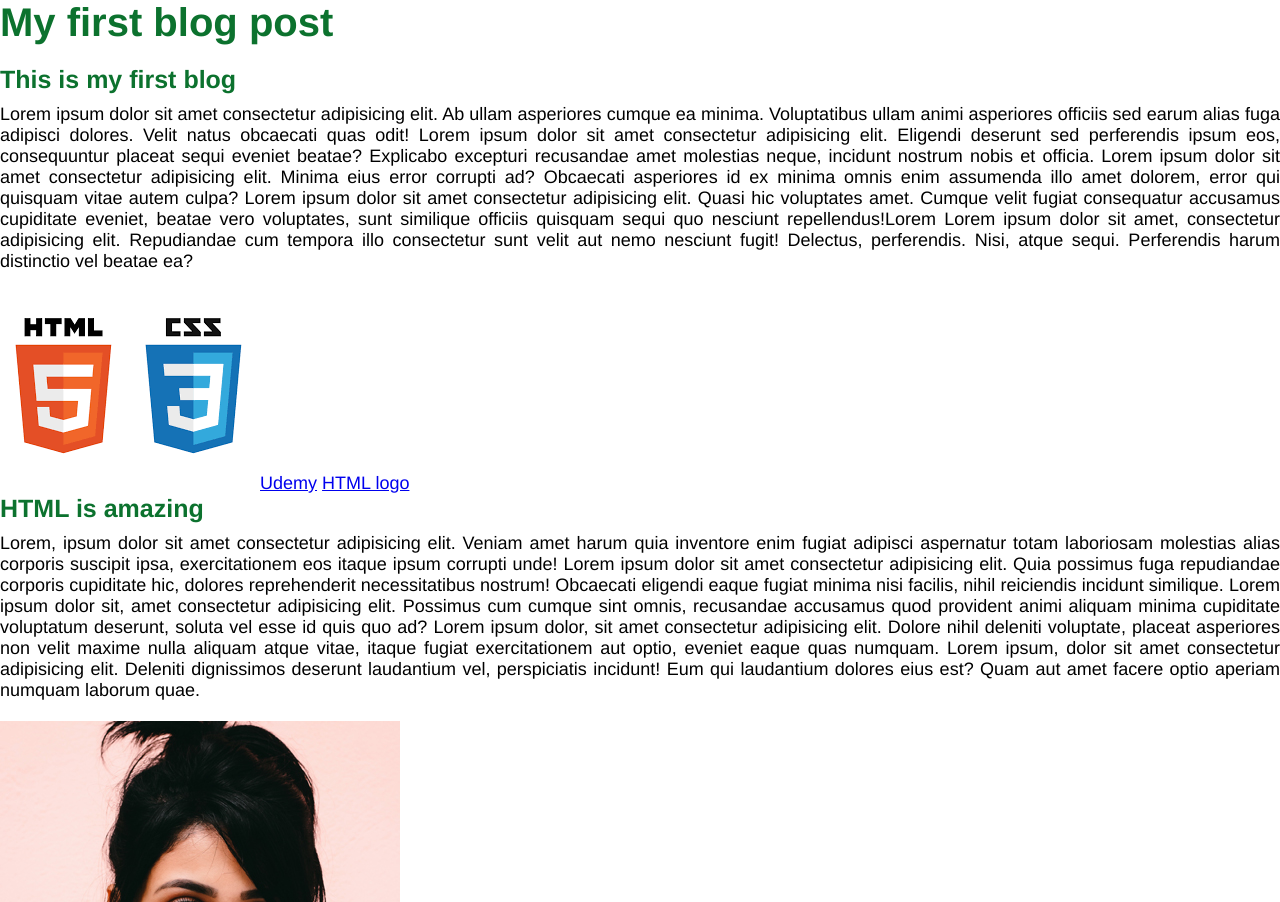
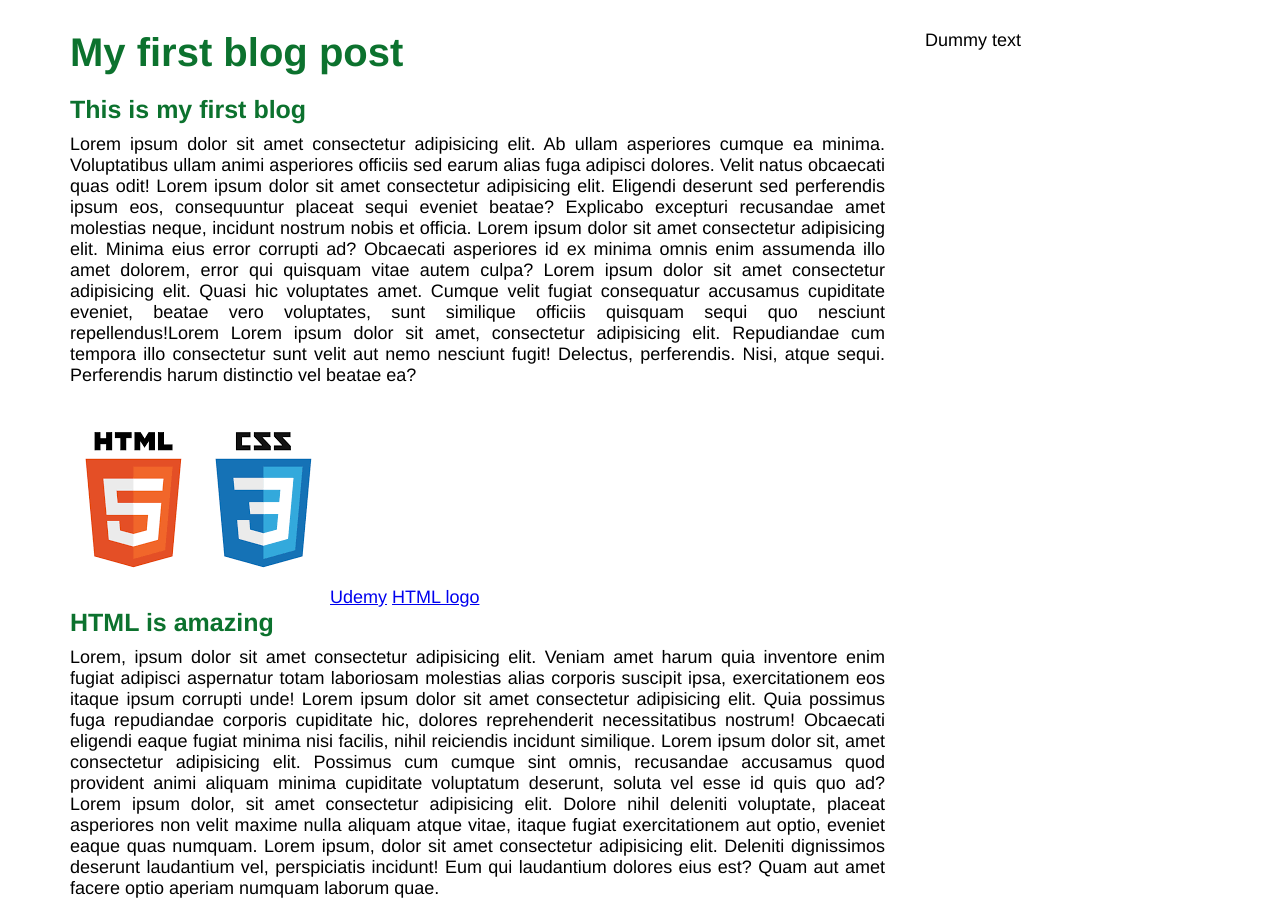
Before and after one commit to Imtiaze/Build-Responsive-Real-World-Websites-with-HTML5-and-CSS3, a plain HTML site: page index.html in a window 1280 px wide. Shown: the top 902 px of the page. Drawn offline with Linux system fonts and the light colour scheme.

Commit message:
float clear fix border marging

```diff
--- a/index.html
+++ b/index.html
@@ -1,5 +1,6 @@
 <!DOCTYPE html>
 <html lang="en">
+
 <head>
 	<meta charset="UTF-8">
 	<meta http-equiv="X-UA-Compatible" content="IE=edge">
@@ -7,28 +8,68 @@
 	<title>Document</title>
 	<link rel="stylesheet" type="text/css" href="style.css">
 </head>
+
 <body>
+	<div class="container">
+		<div class="blog-post">
 			<h1>My first blog post</h1>
 			<h2>This is my first blog</h2>
 			<p class="main-text">
-		Lorem ipsum dolor sit amet consectetur adipisicing elit. Ab ullam asperiores cumque ea minima. Voluptatibus ullam animi asperiores officiis sed earum alias fuga adipisci dolores. Velit natus obcaecati quas odit!
-		Lorem ipsum dolor sit amet consectetur adipisicing elit. Eligendi deserunt sed perferendis ipsum eos, consequuntur placeat sequi eveniet beatae? Explicabo excepturi recusandae amet molestias neque, incidunt nostrum nobis et officia.
-		Lorem ipsum dolor sit amet consectetur adipisicing elit. Minima eius error corrupti ad? Obcaecati asperiores id ex minima omnis enim assumenda illo amet dolorem, error qui quisquam vitae autem culpa?
-		Lorem ipsum dolor sit amet consectetur adipisicing elit. Quasi hic voluptates amet. Cumque velit fugiat consequatur accusamus cupiditate eveniet, beatae vero voluptates, sunt similique officiis quisquam sequi quo nesciunt repellendus!Lorem
-		Lorem ipsum dolor sit amet, consectetur adipisicing elit. Repudiandae cum tempora illo consectetur sunt velit aut nemo nesciunt fugit! Delectus, perferendis. Nisi, atque sequi. Perferendis harum distinctio vel beatae ea?
+				Lorem ipsum dolor sit amet consectetur adipisicing elit. Ab ullam asperiores cumque ea minima.
+				Voluptatibus
+				ullam animi asperiores officiis sed earum alias fuga adipisci dolores. Velit natus obcaecati quas odit!
+				Lorem ipsum dolor sit amet consectetur adipisicing elit. Eligendi deserunt sed perferendis ipsum eos,
+				consequuntur placeat sequi eveniet beatae? Explicabo excepturi recusandae amet molestias neque, incidunt
+				nostrum nobis et officia.
+				Lorem ipsum dolor sit amet consectetur adipisicing elit. Minima eius error corrupti ad? Obcaecati
+				asperiores
+				id ex minima omnis enim assumenda illo amet dolorem, error qui quisquam vitae autem culpa?
+				Lorem ipsum dolor sit amet consectetur adipisicing elit. Quasi hic voluptates amet. Cumque velit fugiat
+				consequatur accusamus cupiditate eveniet, beatae vero voluptates, sunt similique officiis quisquam sequi
+				quo
+				nesciunt repellendus!Lorem
+				Lorem ipsum dolor sit amet, consectetur adipisicing elit. Repudiandae cum tempora illo consectetur sunt
+				velit aut nemo nesciunt fugit! Delectus, perferendis. Nisi, atque sequi. Perferendis harum distinctio
+				vel
+				beatae ea?
 			</p>
-	<img src="logo.png" alt="The HTML 5 logo">	<a href="http://udemy.com" target="_blank">Udemy</a>
+			<img src="logo.png" alt="The HTML 5 logo"> <a href="http://udemy.com" target="_blank">Udemy</a>
 			<a href="logo.png">HTML logo</a>
 			<h2>HTML is amazing</h2>
 			<p class="main-text">
-		Lorem, ipsum dolor sit amet consectetur adipisicing elit. Veniam amet harum quia inventore enim fugiat adipisci aspernatur totam laboriosam molestias alias corporis suscipit ipsa, exercitationem eos itaque ipsum corrupti unde!
-		Lorem ipsum dolor sit amet consectetur adipisicing elit. Quia possimus fuga repudiandae corporis cupiditate hic, dolores reprehenderit necessitatibus nostrum! Obcaecati eligendi eaque fugiat minima nisi facilis, nihil reiciendis incidunt similique.
-		Lorem ipsum dolor sit, amet consectetur adipisicing elit. Possimus cum cumque sint omnis, recusandae accusamus quod provident animi aliquam minima cupiditate voluptatum deserunt, soluta vel esse id quis quo ad?
-		Lorem ipsum dolor, sit amet consectetur adipisicing elit. Dolore nihil deleniti voluptate, placeat asperiores non velit maxime nulla aliquam atque vitae, itaque fugiat exercitationem aut optio, eveniet eaque quas numquam.
-		Lorem ipsum, dolor sit amet consectetur adipisicing elit. Deleniti dignissimos deserunt laudantium vel, perspiciatis incidunt! Eum qui laudantium dolores eius est? Quam aut amet facere optio aperiam numquam laborum quae.
+				Lorem, ipsum dolor sit amet consectetur adipisicing elit. Veniam amet harum quia inventore enim fugiat
+				adipisci aspernatur totam laboriosam molestias alias corporis suscipit ipsa, exercitationem eos itaque
+				ipsum
+				corrupti unde!
+				Lorem ipsum dolor sit amet consectetur adipisicing elit. Quia possimus fuga repudiandae corporis
+				cupiditate
+				hic, dolores reprehenderit necessitatibus nostrum! Obcaecati eligendi eaque fugiat minima nisi facilis,
+				nihil reiciendis incidunt similique.
+				Lorem ipsum dolor sit, amet consectetur adipisicing elit. Possimus cum cumque sint omnis, recusandae
+				accusamus quod provident animi aliquam minima cupiditate voluptatum deserunt, soluta vel esse id quis
+				quo
+				ad?
+				Lorem ipsum dolor, sit amet consectetur adipisicing elit. Dolore nihil deleniti voluptate, placeat
+				asperiores non velit maxime nulla aliquam atque vitae, itaque fugiat exercitationem aut optio, eveniet
+				eaque
+				quas numquam.
+				Lorem ipsum, dolor sit amet consectetur adipisicing elit. Deleniti dignissimos deserunt laudantium vel,
+				perspiciatis incidunt! Eum qui laudantium dolores eius est? Quam aut amet facere optio aperiam numquam
+				laborum quae.
 			</p>
+		</div>
 
+		<div class="other-posts">
+			Dummy text
+		</div>
+
+		<div class="clear-fix"></div>
+
+		<div class="author-box">
 			<img src="user.png" alt="This is the author photo">
 			<p class="author-text">Jacson Gonzalez</p>
+		</div>
+	</div>
 </body>
+
 </html>
--- a/style.css
+++ b/style.css
@@ -7,6 +7,13 @@
 body {
     font-family: Helvetica, Arial, sans-serif;
     font-size: 18px;
+}
+
+.clear-fix:after {
+    content: "";
+    display: table;
+    clear: both;
+
 }
 
 h1, h2 {
@@ -31,3 +38,24 @@ h2 {
 .author-text {
     font-size: 22px;
 }
+
+.container {
+    width: 1140px;
+    margin: 30px auto 0 auto;
+}
+
+.blog-post {
+    width: 75%;
+    float: left;
+    padding-right: 40px;
+}
+
+.other-posts {
+    width: 25%;
+    float: left;
+}
+
+.author-box {
+    padding-top: 20px;
+    border-top: 1px solid #8f8f8f;
+}
```
Lines whose indentation alone changed are shown as unchanged.
